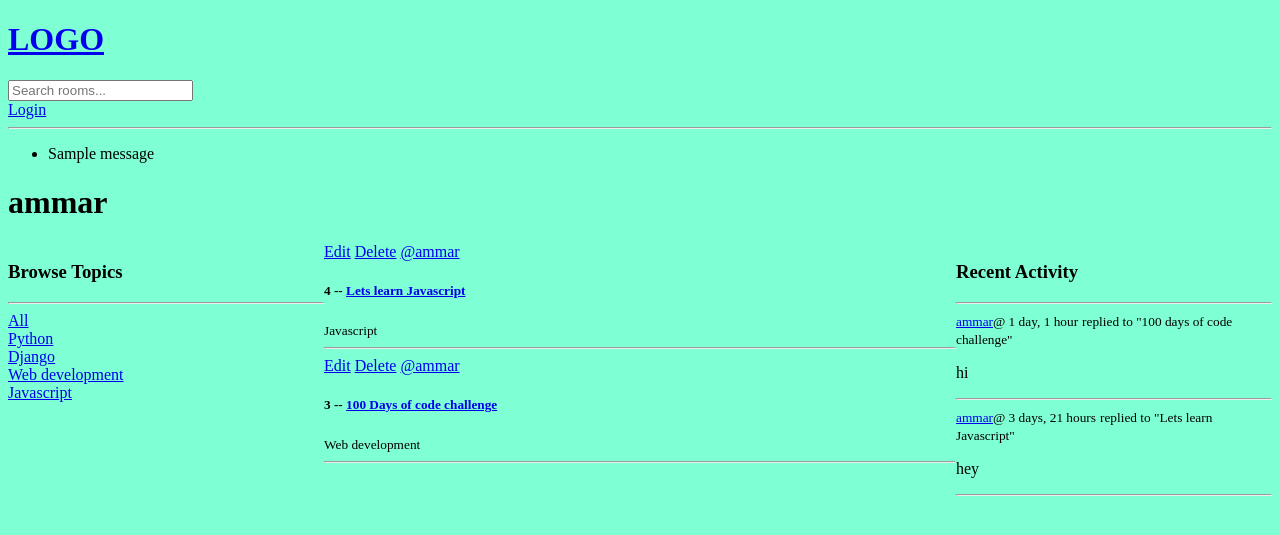
After one commit to acesko1/DiscordDjango, a Django app: page /profile/1/ in a window 1280 px wide. The commit adds this page. Shown: the top 535 px of the page. Run offline with Django 4.2, Linux system fonts and the light colour scheme; data comes from the database, SQL or seed files in the repository; both versions use the stored data as it was after the commit; one stand-in notice (Sample message) is shown.

Commit message:
Added few components

```diff
--- a/studybud/base/models.py
+++ b/studybud/base/models.py
@@ -14,7 +14,7 @@ class Room(models.Model):
     topic = models.ForeignKey(Topic, on_delete=models.SET_NULL, null=True)
     name = models.CharField(max_length=200)
     description = models.TextField(null=True, blank=True)
-    #participants
+    participants = models.ManyToManyField(User, related_name='participans', blank = True)
     updated = models.DateTimeField(auto_now=True)
     created = models.DateTimeField(auto_now_add=True)
 
@@ -31,5 +31,8 @@ class Message(models.Model):
     updated = models.DateTimeField(auto_now=True)
     created = models.DateTimeField(auto_now_add=True)
 
+    class Meta:
+        ordering = ['-updated', '-created']
+
     def __str__(self):
         return self.body[0:50]
--- /dev/null
+++ b/studybud/base/templates/base/activity_component.html
@@ -0,0 +1,13 @@
+ <h3>Recent Activity</h3>
+        <hr>
+        {% for message in room_messages %}
+        <div>
+            <small><a href="{% url 'user-profile' message.user.id %}">{{message.user}}</a>@ {{message.created|timesince}}</small>
+            <small>replied to "{{message.room}}"</small>
+            <p>{{message}}</p>
+             {% if request.user == message.user %}
+            <a href = "{% url 'delete-message' message.id %}">Delete</a>
+            {% endif %}
+            <hr>
+        </div>
+        {% endfor %}
--- /dev/null
+++ b/studybud/base/templates/base/feed_component.html
@@ -0,0 +1,15 @@
+<div>
+        {% for room in rooms %}
+        <div>
+            {% if request.user != room.host %}
+            <a href="{% url 'update-room' room.id %}">Edit</a>
+            <a href="{% url 'delete-room' room.id %}">Delete</a>
+            {% endif %}
+
+            <a href="{% url 'user-profile' room.host_id %}">@{{room.host.username}}</a>
+            <h5>{{room.id}} -- <a href="{% url 'room' room.id %}"> {{room.name}} </a></h5>
+            <small>{{room.topic.name}}</small>
+            <hr>
+        </div>
+        {% endfor %}
+    </div>
--- /dev/null
+++ b/studybud/base/templates/base/profile.html
@@ -0,0 +1,24 @@
+{% extends 'main.html' %}
+
+{% block content %}
+
+<style>
+    .profile-container{
+        display:grid;
+        grid-template-columns: 1fr 2fr 1fr;
+    }
+</style>
+<h1>{{user.username}}</h1>
+
+<div class="profile-container">
+    <div>
+        {% include 'base/topics_component.html' %}
+    </div>
+    <div>
+        {% include 'base/feed_component.html' %}
+    </div>
+    <div>
+        {% include 'base/activity_component.html' %}
+    </div>
+</div>
+{% endblock content %}
--- /dev/null
+++ b/studybud/base/templates/base/topics_component.html
@@ -0,0 +1,11 @@
+<h3>Browse Topics</h3>
+        <hr>
+        <div>
+            <a href="{% url 'home'%}">All</a>
+        </div>
+
+        {% for topic in topics %}
+        <div>
+            <a href="{% url 'home' %}?q={{topic.name}}" >{{topic.name}}</a>
+        </div>
+        {% endfor %}
--- a/studybud/base/urls.py
+++ b/studybud/base/urls.py
@@ -5,9 +5,12 @@ from django.http import HttpResponse
 urlpatterns = [
     path('login/', views.loginPage, name="login"),
     path('logout/', views.logoutUser,name="logout"),
+    path('register/', views.registerPage, name="register"),
     path('', views.home, name="home"),
     path('room/<str:pk>/', views.room, name="room"),
+    path('profile/<str:pk>/', views.userProfile, name="user-profile"),
     path('create-room/', views.createRoom, name="create-room"),
     path('update-room/<str:pk>/', views.updateRoom, name="update-room"),
-    path('delete-room/<str:pk>/', views.deleteRoom, name="delete-room")
+    path('delete-room/<str:pk>/', views.deleteRoom, name="delete-room"),
+    path('delete-message/<str:pk>/', views.deleteMessage, name="delete-message")
 ]
--- a/studybud/base/views.py
+++ b/studybud/base/views.py
@@ -5,17 +5,19 @@ from django.contrib.auth.decorators import login_required
 from django.db.models import Q
 from django.contrib.auth.models import User
 from django.contrib.auth import authenticate, login, logout
-from .models import Room, Topic
+from django.contrib.auth.forms import UserCreationForm
+from .models import Room, Topic, Message
 from .forms import RoomForm
 
 
 def loginPage(request):
+    page = 'login'
 
-    if request.user.is_authenticated():
+    if request.user.is_authenticated:
         return redirect('home')
 
     if request.method == 'POST':
-        username = request.POST.get('username')
+        username = request.POST.get('username').lower()
         password = request.POST.get('password')
 
         try:
@@ -30,26 +32,60 @@ def loginPage(request):
         else:
             messages.error(request, 'Username or password does not exist')
 
-    context = {}
+    context = {'page': page}
     return render(request, 'base/login_register.html', context)
 
 def logoutUser(request):
     logout(request)
     return redirect('home')
 
+def registerPage(request):
+    form = UserCreationForm()
+    if request.method == 'POST':
+        form = UserCreationForm(request.POST)
+        if form.is_valid():
+            user = form.save(commit=False)
+            user.username = user.username.lower()
+            user.save()
+            login(request, user)
+            return redirect('home')
+        else:
+            messages.error(request, 'An error occured during registration')
+
+    return render(request, 'base/login_register.html', {'form': form})
+
 def home(request):
     q = request.GET.get('q') if request.GET.get('q') != None else ''
     rooms = Room.objects.filter(Q(topic__name__icontains=q) | Q(name__icontains=q) | Q(description__icontains=q))
     topics = Topic.objects.all()
     room_count = rooms.count()
-    context = {'rooms': rooms, 'topics': topics, 'room_count': room_count}
+    room_messages = Message.objects.filter(Q(room__topic__name__icontains=q))
+    context = {'rooms': rooms, 'topics': topics, 'room_count': room_count, 'room_messages': room_messages}
     return render(request,  'base/home.html', context)
 
 
 def room(request, pk):
     room = Room.objects.get(id=pk)
-    context = {'room': room}
+    room_messages = room.message_set.all()
+    participants = room.participants.all()
+    if request.method == 'POST':
+        message = Message.objects.create(
+            user = request.user,
+            room = room,
+            body = request.POST.get('body')
+        )
+        room.participants.add(request.user)
+        return redirect('room', pk = room.id)
+    context = {'room': room, 'room_messages': room_messages, 'participants': participants}
     return render(request, 'base/room.html', context)
+
+def userProfile(request, pk):
+    user = User.objects.get(id=pk)
+    room_messages = user.message_set.all()
+    topics = Topic.objects.all()
+    rooms = user.room_set.all()
+    context = {'user': user, 'rooms': rooms, 'room_messages': room_messages, 'topics': topics}
+    return render(request, 'base/profile.html', context)
 
 @login_required(login_url='login')
 def createRoom(request):
@@ -89,3 +125,13 @@ def deleteRoom(request,pk):
         room.delete()
         return redirect('home')
     return render(request, 'base/delete.html', {'obj': room})
+
+@login_required(login_url='login')
+def deleteMessage(request,pk):
+    message = Message.objects.get(id=pk)
+    if request.user != message.user:
+        return HttpResponse('You are not allowed here!!')
+    if request.method == 'POST':
+        message.delete()
+        return redirect('home')
+    return render(request, 'base/delete.html', {'obj': message})
--- /dev/null
+++ b/studybud/static/styles/main.css
@@ -0,0 +1,3 @@
+body {
+    background-color: aquamarine;
+}
--- a/studybud/studybud/settings.py
+++ b/studybud/studybud/settings.py
@@ -120,6 +120,8 @@ USE_TZ = True
 
 STATIC_URL = 'static/'
 
+STATICFILES_DIRS = [BASE_DIR / 'static']
+
 # Default primary key field type
 # https://docs.djangoproject.com/en/4.0/ref/settings/#default-auto-field
 
--- a/studybud/templates/main.html
+++ b/studybud/templates/main.html
@@ -1,11 +1,12 @@
 <!DOCTYPE html>
+{% load static %}
 <html>
 <head>
     <meta charset='utf-8'>
     <meta http-equiv='X-UA-Compatible' content='IE=edge'>
     <title>StudyBud</title>
     <meta name='viewport' content='width=device-width, initial-scale=1'>
-
+    <link rel="stylesheet" type="text/css" media="screen" href="{% static 'styles/main.css' %}">
 
 </head>
 <body>
--- a/studybud/templates/navbar.html
+++ b/studybud/templates/navbar.html
@@ -7,6 +7,7 @@
 </form>
 
 {%if request.user.is_authenticated %}
+<p>Hello {{request.user}}</p>
 <a href="{% url 'logout' %}">Logout</a>
 {% else %}
 <a href="{% url 'login' %}">Login</a>
```
Also changed, not shown: studybud/base/templates/base/home.html (+7 -25 lines), studybud/base/templates/base/login_register.html (+11 -1 lines), studybud/base/templates/base/room.html (+48 -0 lines), studybud/base/migrations/0003_alter_room_options_room_participants.py (added), studybud/db.sqlite3, studybud/static/images/image.jfif (added).
